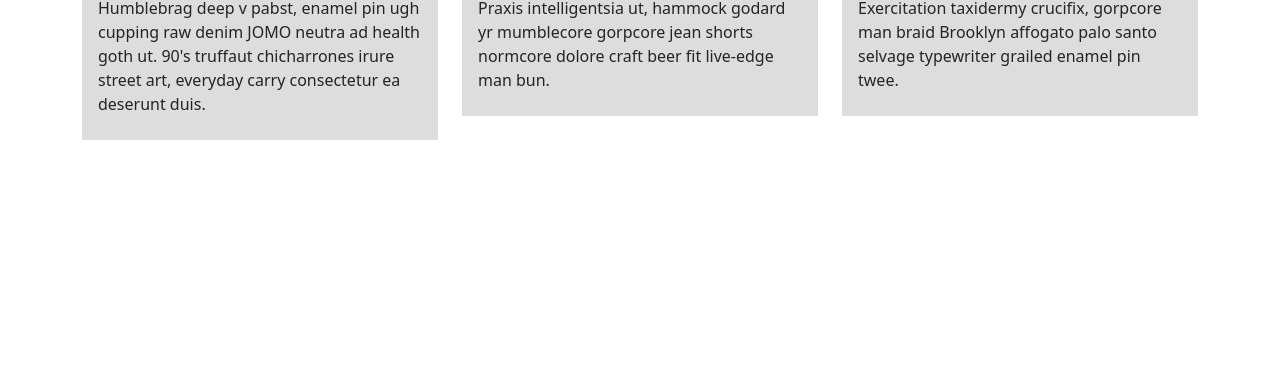
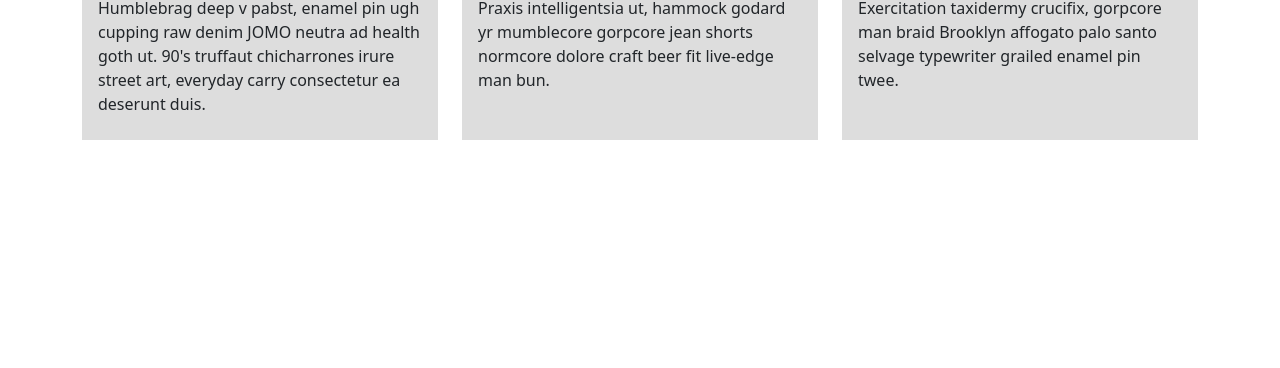
Before and after one commit to drblue/fed22-grafiska-verktyg, a website built with Vite: page one-pager/index.html in a window 1280 px wide. Shown: the part 432-800 px from the top of the page. Built offline with nearby package versions, Linux system fonts and the light colour scheme.

Commit message:
Made USPs prettier.

```diff
--- a/one-pager/index.html
+++ b/one-pager/index.html
@@ -50,7 +50,7 @@
 
 		<section class="py-5">
 			<div class="container">
-				<div class="row" id="usps">
+				<div class="row gy-4" id="usps">
 					<div class="usp col-md-6 col-lg-4">
 						<div class="content px-3 py-2">
 							<h2>Such dog</h2>
--- a/one-pager/src/main.scss
+++ b/one-pager/src/main.scss
@@ -5,6 +5,13 @@
 @import "bootstrap/scss/bootstrap";
 
 // our own styles
-.usp .content {
-	background-color: #ddd;
+.usp {
+	display: flex;
+	flex-direction: column;
+
+	.content {
+		background-color: #ddd;
+		flex-grow: 1;
+		// align-self: stretch;
+	}
 }
```
